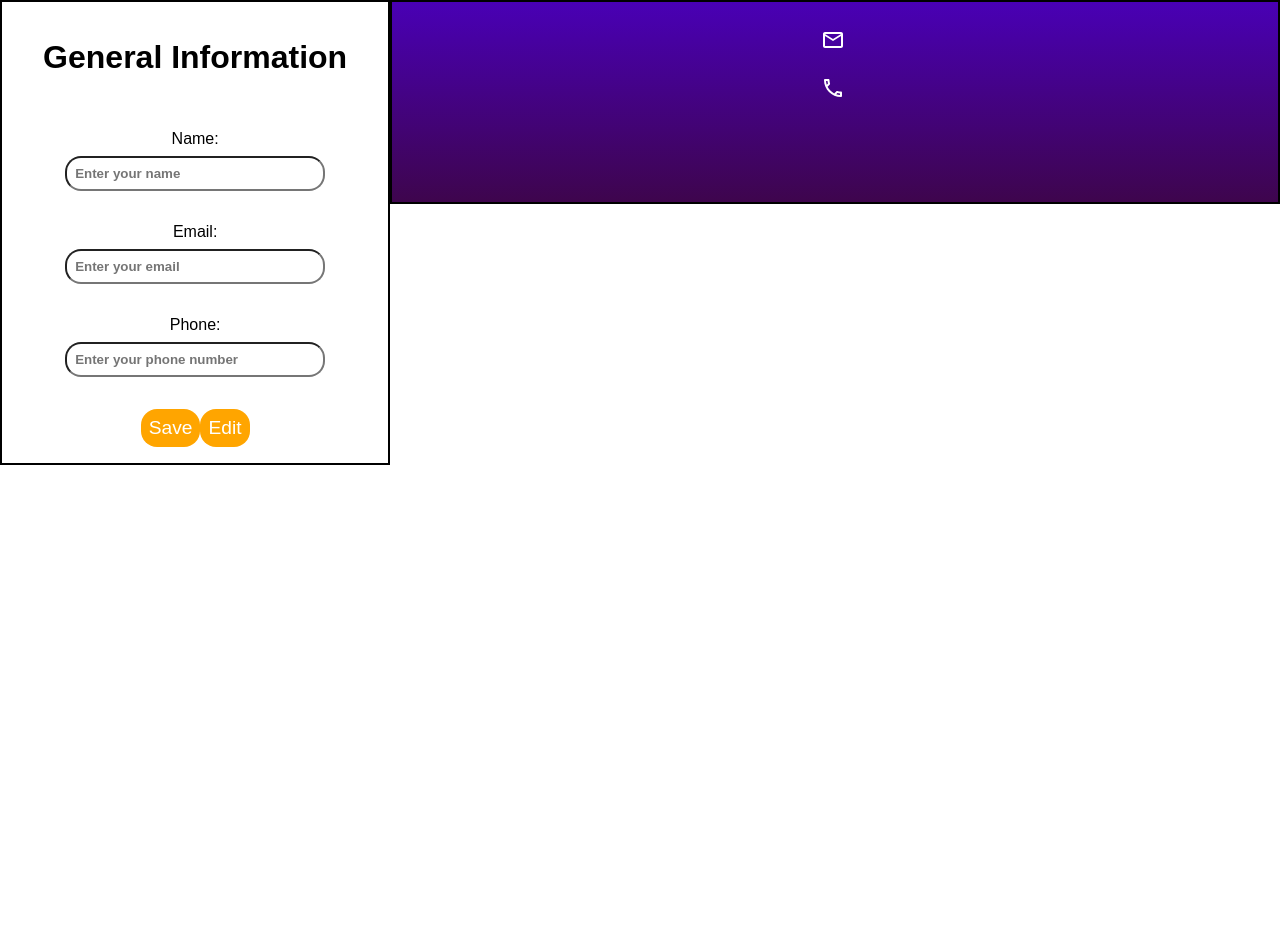
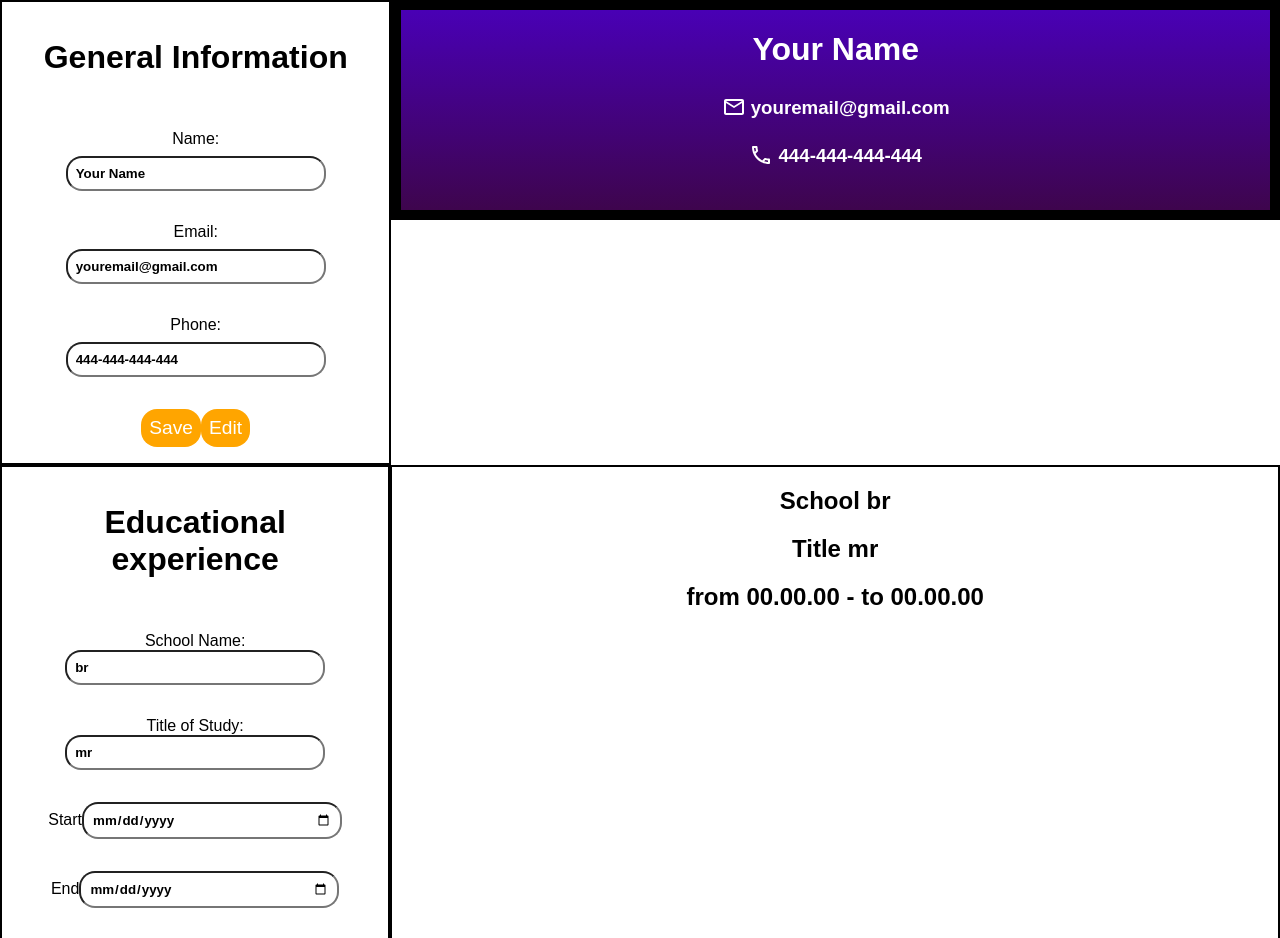
Before and after one commit to Rel1able/CV-Application, a React (Vite) app: page / in a window 1280 px wide. Shown: the top 938 px of the page. Before the commit the page ends 800 px from the top, so only its background shows below. Built offline with nearby package versions, Linux system fonts and the light colour scheme.

Commit message:
added educational experience section

```diff
--- a/src/App.jsx
+++ b/src/App.jsx
@@ -1,10 +1,12 @@
 import GeneralInfo from "./components/GeneralInfo";
 import './App.css'
+import EduExpInput from "./components/EdExp.jsx";
 
 function App() {
   return (
     <>
-      <GeneralInfo/>
+      <GeneralInfo />
+      <EduExpInput/>
     </>
   )
 }
--- /dev/null
+++ b/src/components/EdExp.jsx
@@ -0,0 +1,27 @@
+import { useState } from "react";
+import EducationalInputComponent from "./EduInput.jsx";
+import EduDivComponent from "./EduDivComponent.jsx";
+import EduDisplayComponent from "./EduDisplayComponent.jsx";
+
+export default function EduExpInput() {
+
+    const [isEditing, setIsEditing] = useState(true);
+    const [schoolName, setSchoolName] = useState("br");
+    const [titleOfStudy, setTitleOfStudy] = useState("mr");
+    const [startDate, setStartDate] = useState("00.00.00");
+    const [endDate, setEndDate] = useState("00.00.00");
+
+    return (
+        <div className="general-info-container">
+            {isEditing ? <EducationalInputComponent schoolName={schoolName}
+                setSchoolName={setSchoolName} titleOfStudy={titleOfStudy}
+                startDate={startDate} endDate={endDate}
+                setTitleOfStudy={setTitleOfStudy} setStartDate={setStartDate}
+                setEndDate={setEndDate} setIsEditing={setIsEditing} />
+                : <EduDivComponent schoolName={schoolName}
+                    titleOfStudy={titleOfStudy} startDate={startDate} endDate={endDate}
+            setIsEditing={setIsEditing}    />}
+            <EduDisplayComponent schoolName={schoolName} titleOfStudy={titleOfStudy} startDate={startDate} endDate={endDate} />
+        </div>
+    )
+}
--- /dev/null
+++ b/src/components/EduDisplayComponent.jsx
@@ -0,0 +1,11 @@
+import "../styles/edu.css"
+
+export default function EduDisplayComponent({ schoolName, titleOfStudy, startDate, endDate }) {
+    return (
+        <div className="edu-display-content">
+            <h2>School {schoolName}</h2>
+            <h2>Title {titleOfStudy}</h2>
+            <h2>from {startDate} -  to {endDate}</h2>
+        </div>
+    )
+}
--- /dev/null
+++ b/src/components/EduDivComponent.jsx
@@ -0,0 +1,14 @@
+import Buttons from "./Buttons.jsx";
+
+export default function EduDivComponent({setIsEditing, schoolName, titleOfStudy, startDate, endDate}) {
+    return (
+        <div className="general-divs">
+            <h1>Educational experience</h1>
+            <h3>School Name:<div>{schoolName}</div></h3>
+            <h3>Title of Study: <div>{titleOfStudy}</div></h3>
+            <h3>Start: {startDate}</h3>
+            <h3>End: {endDate}</h3>
+            <Buttons setIsEditing={setIsEditing}/>
+        </div>
+    )
+}
--- /dev/null
+++ b/src/components/EduInput.jsx
@@ -0,0 +1,42 @@
+
+import Buttons from "./Buttons.jsx";
+export default function EducationalInputComponent({setIsEditing, schoolName, setSchoolName, titleOfStudy, setTitleOfStudy, startDate, setStartDate, endDate, setEndDate }) {
+    function handleSchoolNameChange(e) {
+        setSchoolName(e.target.value);
+    }
+
+    function handleTitleOfStudyChange(e){
+        setTitleOfStudy(e.target.value);
+    }
+
+    function handleStartDateChange(e) {
+        setStartDate(e.target.value);
+    }
+
+    function handleEndDateChange(e) {
+        setEndDate(e.target.value);
+    }
+
+    return (
+        <div className="general-inputs">
+            <h1>Educational experience</h1>
+            <label>
+                School Name:
+                <input type="text" value={schoolName} onChange={handleSchoolNameChange}/>
+            </label>
+            <label>
+                Title of Study:
+                <input type="text" value={titleOfStudy} onChange={handleTitleOfStudyChange}/>
+            </label>
+            <label>
+                Start
+                <input type="date" value={startDate} onChange={handleStartDateChange}/>
+            </label>
+            <label>
+                End
+                <input type="date" value={endDate} onChange={handleEndDateChange}/>
+            </label>
+            <Buttons setIsEditing={setIsEditing}/>
+        </div>
+    )
+}
--- a/src/components/GeneralDIsplayComponent.jsx
+++ b/src/components/GeneralDIsplayComponent.jsx
@@ -1,10 +1,14 @@
 
 export default function GeneralDisplayComponent({name, email, phone}){
     return(
-        <div className="general-info-data">
-            <h1>{name}</h1>
-            <h3><img className="icon" src="../public/emailIcon.svg"/>{email}</h3>
-            <h3><img className="icon" src="../public/phoneIcon.svg"/>{phone}</h3>
+        <div className="display-data-container">
+            <div  className="general-info-data">
+                <h1>{name}</h1>
+                <h3><img className="icon" src="../public/emailIcon.svg"/>{email}</h3>
+                <h3><img className="icon" src="../public/phoneIcon.svg" />{phone}</h3>
+
+            </div>
+
         </div>
     )
 }
--- a/src/components/GeneralInfo.jsx
+++ b/src/components/GeneralInfo.jsx
@@ -1,13 +1,14 @@
 import GeneralInputComponent from "./GeneralInputComponent";
 import GeneralDisplayComponent from "./GeneralDIsplayComponent";
 import GeneralDivComponent from "./GeneralDivComponent";
+
 import { useState } from "react";
 
 export default function GeneralInfo() {
     const [isEditing, setIsEditing] = useState(true);
-    const [name, setName] = useState("");
-    const [email, setEmail] = useState("");
-    const [phone, setPhone] = useState("");
+    const [name, setName] = useState("Your Name");
+    const [email, setEmail] = useState("youremail@gmail.com");
+    const [phone, setPhone] = useState("444-444-444-444");
 
     return (
         <div className="general-info-container">
@@ -18,7 +19,8 @@ export default function GeneralInfo() {
                 : <GeneralDivComponent name={name}
                     email={email} phone={phone} setIsEditing={setIsEditing} />}
 
-            <GeneralDisplayComponent name={name} email={email} phone={phone}/>
+            <GeneralDisplayComponent name={name} email={email} phone={phone} />
+
         </div>
     )
 }
--- a/src/components/GeneralInputComponent.jsx
+++ b/src/components/GeneralInputComponent.jsx
@@ -1,4 +1,5 @@
 import "../styles/generalInputs.css";
+
 import Buttons from "./Buttons.jsx";
 export default function GeneralInputComponent({ name, setName, email, setEmail, phone, setPhone, setIsEditing}) {
 
@@ -42,6 +43,7 @@ export default function GeneralInputComponent({ name, setName, email, setEmail,
                     placeholder="Enter your phone number"/>
             </label>
             <Buttons setIsEditing={setIsEditing} />
+
         </div>
     )
 }
--- a/src/index.css
+++ b/src/index.css
@@ -36,3 +36,7 @@ button:hover{
     filter: invert(1);
     margin-right: 5px;
 }
+
+.display-data-container{
+    width: 100%;
+}
--- /dev/null
+++ b/src/styles/edu.css
@@ -0,0 +1,5 @@
+.edu-display-content{
+    border: 2px solid;
+    width: 100%;
+    text-align: center;
+}
--- a/src/styles/generalInputs.css
+++ b/src/styles/generalInputs.css
@@ -26,8 +26,8 @@ input{
 
 .general-info-data{
     text-align: center;
-    border: 2px solid;
-    width: 100%;
+    border: 10px solid;
+    flex: 1;
     height: 200px;
     background: linear-gradient(rgb(73, 0, 181), rgb(62, 5, 77));
 }
```
